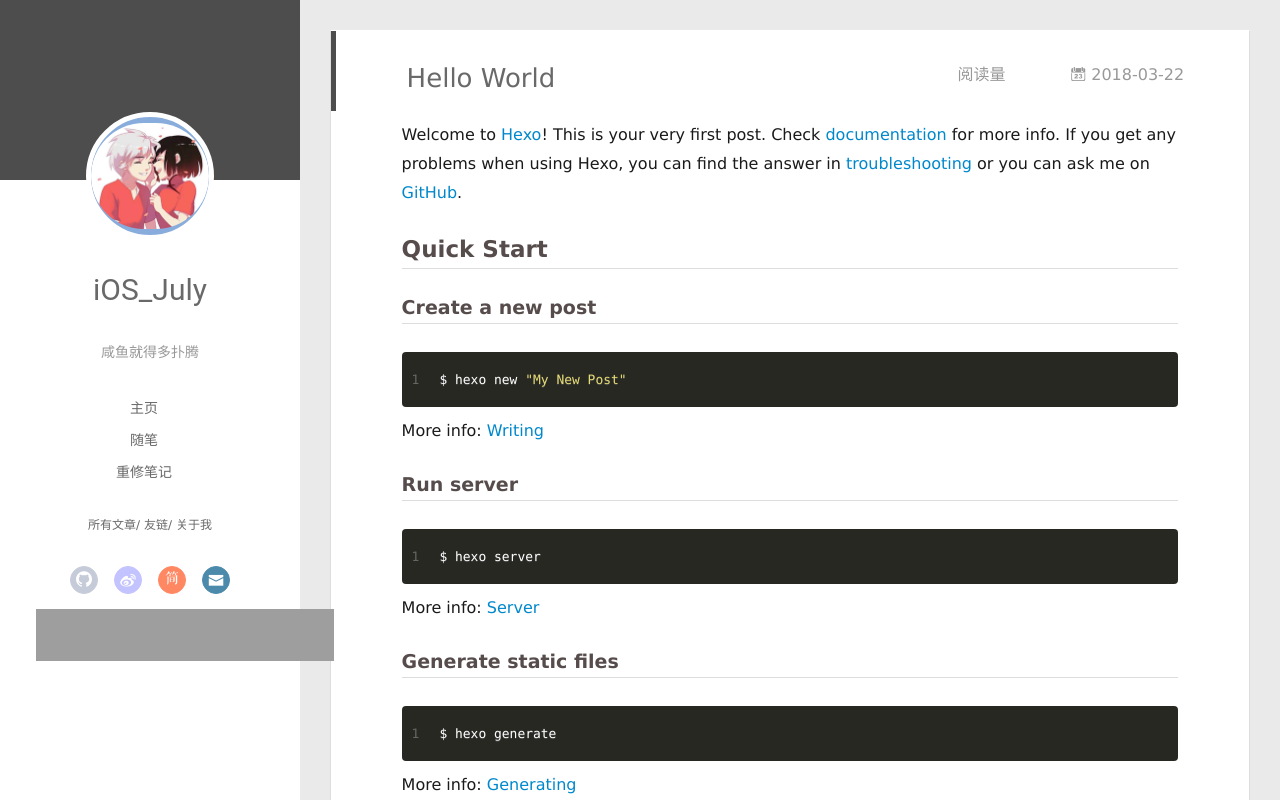
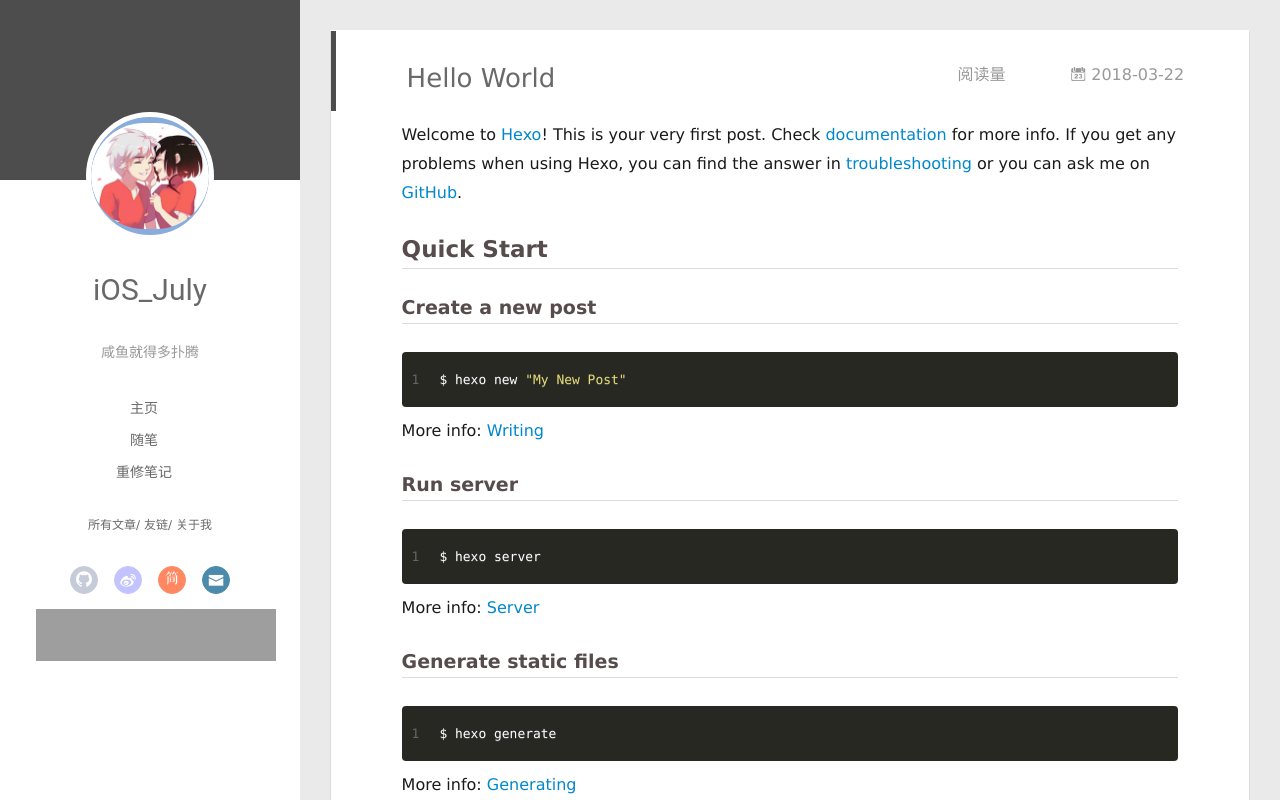
Before and after one commit to Qu000/Qu000.github.io, a plain HTML site: page 2018/03/22/hello-world/index.html in a window 1280 px wide. Drawn offline with Linux system fonts and the light colour scheme; some packages are replaced by stand-ins of ours; grey boxes are pictures that could not be loaded; a script that the page names is missing.

Commit message:
Site updated: 2018-03-23 14:08:34

```diff
--- a/2018/03/22/hello-world/index.html
+++ b/2018/03/22/hello-world/index.html
@@ -97,7 +97,7 @@
 			</div>
 
       <!-- 音乐插件 -->
-      <iframe frameborder="no" border="0" marginwidth="0" marginheight="0" width=298 height=52 src="//music.163.com/outchain/player?type=2&id=523251474&auto=1&height=32"></iframe>
+      <iframe frameborder="no" border="0" marginwidth="0" marginheight="0" width=240 height=52 src="//music.163.com/outchain/player?type=2&id=523251474&auto=1&height=32"></iframe>
 		</nav>
 	</header>
 </div>
```
Also changed, not shown: 2018/03/23/iOS-July的第一篇博客/index.html (+1 -1 lines), 2018/03/23/使用MPMediaPickerController选择系统音乐/index.html (+1 -1 lines), 2018/03/23/多线程/index.html (+1 -1 lines), archives/2018/03/index.html (+1 -1 lines), archives/2018/index.html (+1 -1 lines), archives/index.html (+1 -1 lines), index.html (+1 -1 lines), tags/iOS/index.html (+1 -1 lines), tags/重修笔记/index.html (+1 -1 lines), tags/随笔/index.html (+1 -1 lines).
